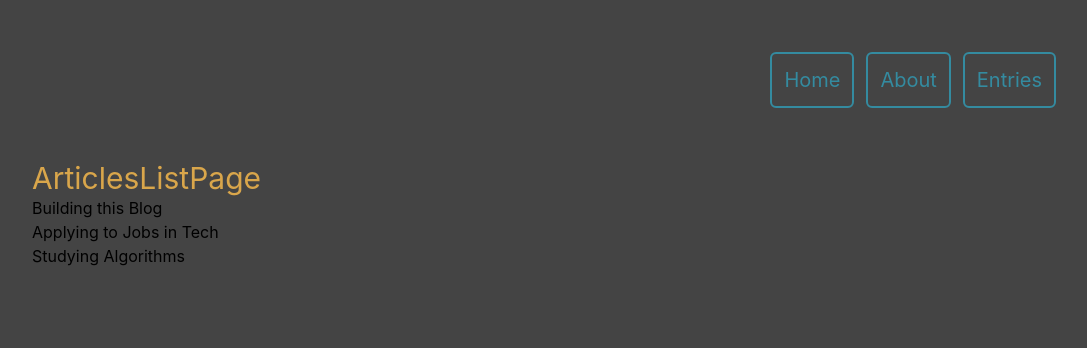
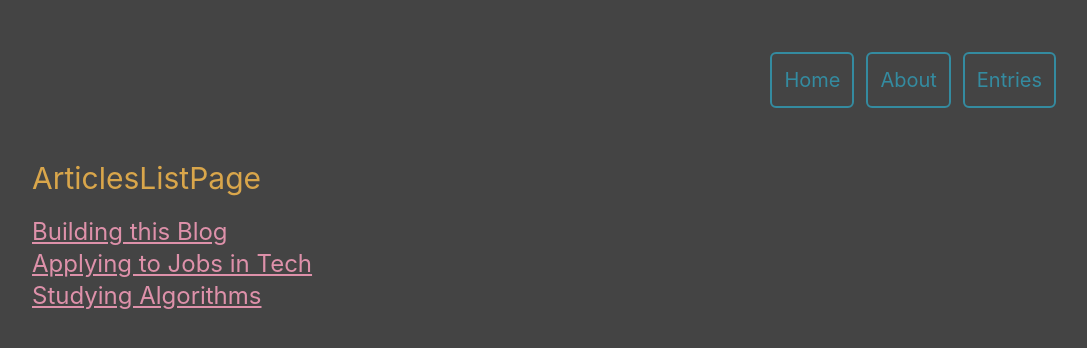
Before and after one commit to sevrinn/my-blog, a React (Create React App) app in the folder client/: page /articles-list in a window 1280 px wide. Shown: the top 348 px of the page, without its empty margins (160-1247 px from the left). Built offline with nearby package versions, Linux system fonts and the light colour scheme.

Commit message:
adjusted styles

```diff
--- a/client/src/pages/ArticlesListPage.js
+++ b/client/src/pages/ArticlesListPage.js
@@ -1,15 +1,25 @@
 import React from 'react'
 import articleContent from './article-content'
+import { Link } from 'react-router-dom'
 
 const ArticlesListPage = () => {
   const h1 = 'text-3xl text-sevYellow'
   const p = 'p-3 bg-sevPink rounded-md mt-20 w-4/6'
+  const articleListItem = 'text-2xl text-sevPink underline hover:font-extrabold'
   return (
     <div>
       <h1 className={h1}>ArticlesListPage</h1>
-      {articleContent.map((article) => (
-        <h3>{article.title}</h3>
-      ))}
+      <div className='mt-5'>
+        {articleContent.map((article, key) => (
+          <Link
+            className={articleListItem}
+            key={key}
+            to={`/article/${article.name}`}
+          >
+            <h3>{article.title}</h3>
+          </Link>
+        ))}
+      </div>
     </div>
   )
 }
```
